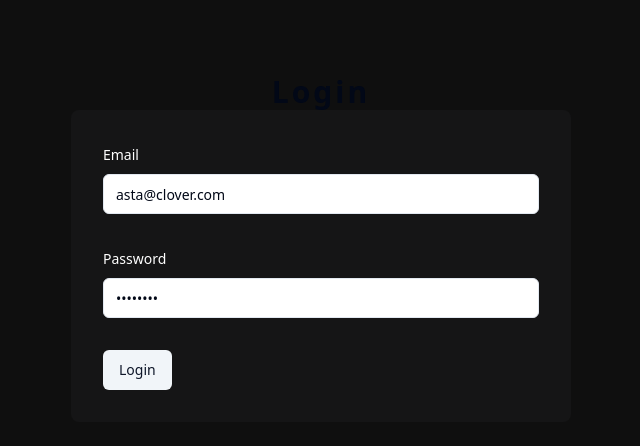
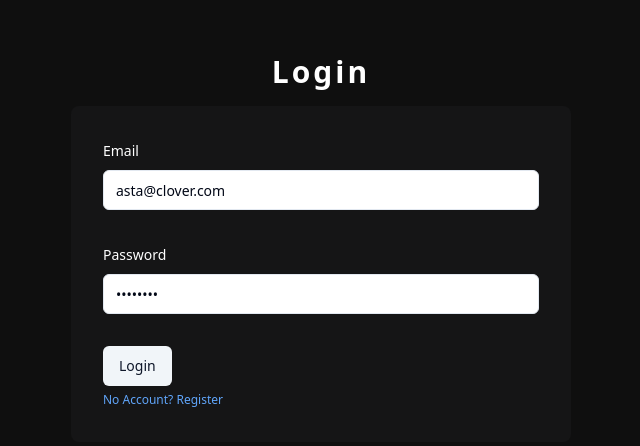
Before and after one commit to PutTheTrust/expense-frontend, a React (Vite) app: page /login in a window 1280 px wide. Shown: the part 152-598 px from the top of the page, without its empty margins (319-959 px from the left). Built offline with nearby package versions, Linux system fonts and the light colour scheme.

Commit message:
add: links to move between login and register

```diff
--- a/src/pages/login.tsx
+++ b/src/pages/login.tsx
@@ -1,7 +1,7 @@
 import * as z from "zod";
 import { useForm } from "react-hook-form";
 import jwtDecode from "jwt-decode";
-import { useNavigate } from "react-router-dom";
+import { Link, useNavigate } from "react-router-dom";
 
 import {
   Form,
@@ -54,7 +54,9 @@ const Login = () => {
 
   return (
     <div className="flex flex-col justify-center items-center h-screen">
-      <h1 className="text-3xl font-semibold tracking-widest">Login</h1>
+      <h1 className="text-3xl font-semibold tracking-widest text-white mb-4">
+        Login
+      </h1>
       <div className="w-[80%] max-w-[500px] bg-dark p-8 rounded-lg">
         <Form {...form}>
           <form onSubmit={form.handleSubmit(onSubmit)} className="space-y-8">
@@ -90,6 +92,10 @@ const Login = () => {
             </Button>
           </form>
         </Form>
+
+        <Link className="text-blue-400 pt-4 text-xs" to="/register">
+          No Account? Register
+        </Link>
       </div>
     </div>
   );
--- a/src/pages/register.tsx
+++ b/src/pages/register.tsx
@@ -17,6 +17,7 @@ import { useRegisterUserMutation } from "../apis/auth-api";
 import jwt from "jwt-decode";
 import { useDispatch } from "react-redux";
 import { saveUser } from "../store/slice/auth-slice";
+import { Link } from "react-router-dom";
 
 const formSchema = z.object({
   email: z.string().min(3).max(50),
@@ -52,7 +53,9 @@ const Register = () => {
 
   return (
     <div className="flex flex-col justify-center items-center h-screen">
-      <h1 className="text-3xl font-semibold tracking-widest">REGISTER</h1>
+      <h1 className="text-3xl font-semibold tracking-widest text-white mb-4">
+        REGISTER
+      </h1>
       <div className="w-[80%] max-w-[500px] bg-dark p-8 rounded-lg">
         <Form {...form}>
           <form onSubmit={form.handleSubmit(onSubmit)} className="space-y-8">
@@ -102,6 +105,9 @@ const Register = () => {
             </Button>
           </form>
         </Form>
+        <Link className="text-blue-400 pt-4 text-xs" to="/login">
+          Already have an account? Login
+        </Link>
       </div>
     </div>
   );
```
